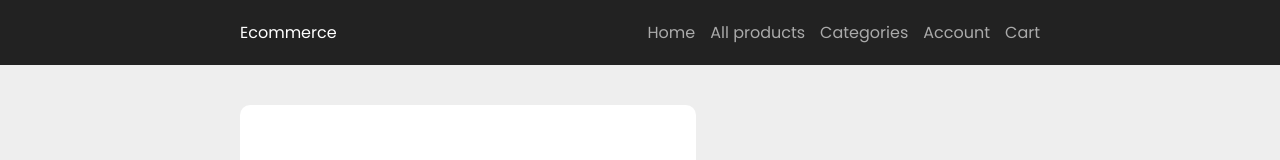
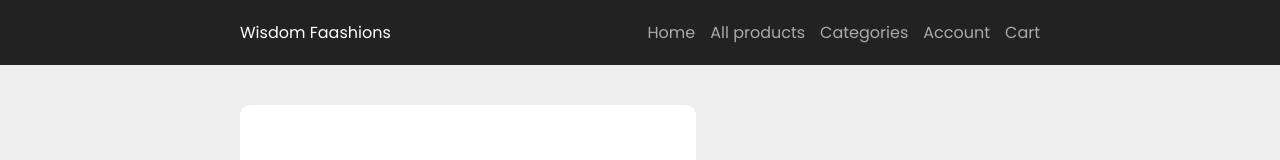
Before and after one commit to ChowdriS/Wisdom_Faashions, a Next.js app in the folder ecommerce-front/: page /cart in a window 1280 px wide. Shown: the top 160 px of the page. Built offline with nearby package versions, Linux system fonts and the light colour scheme.

Commit message:
header typo chage

```diff
--- a/ecommerce-front/components/Header.js
+++ b/ecommerce-front/components/Header.js
@@ -69,7 +69,7 @@
     <StyledHeader>
       <Center>
         <Wrapper>
-          <Logo href={'/'}>Ecommerce</Logo>
+          <Logo href={'/'}>Wisdom Faashions</Logo>
           <StyledNav mobileNavActive={mobileNavActive}>
             <NavLink href={'/'}>Home</NavLink>
             <NavLink href={'/products'}>All products</NavLink>
```
